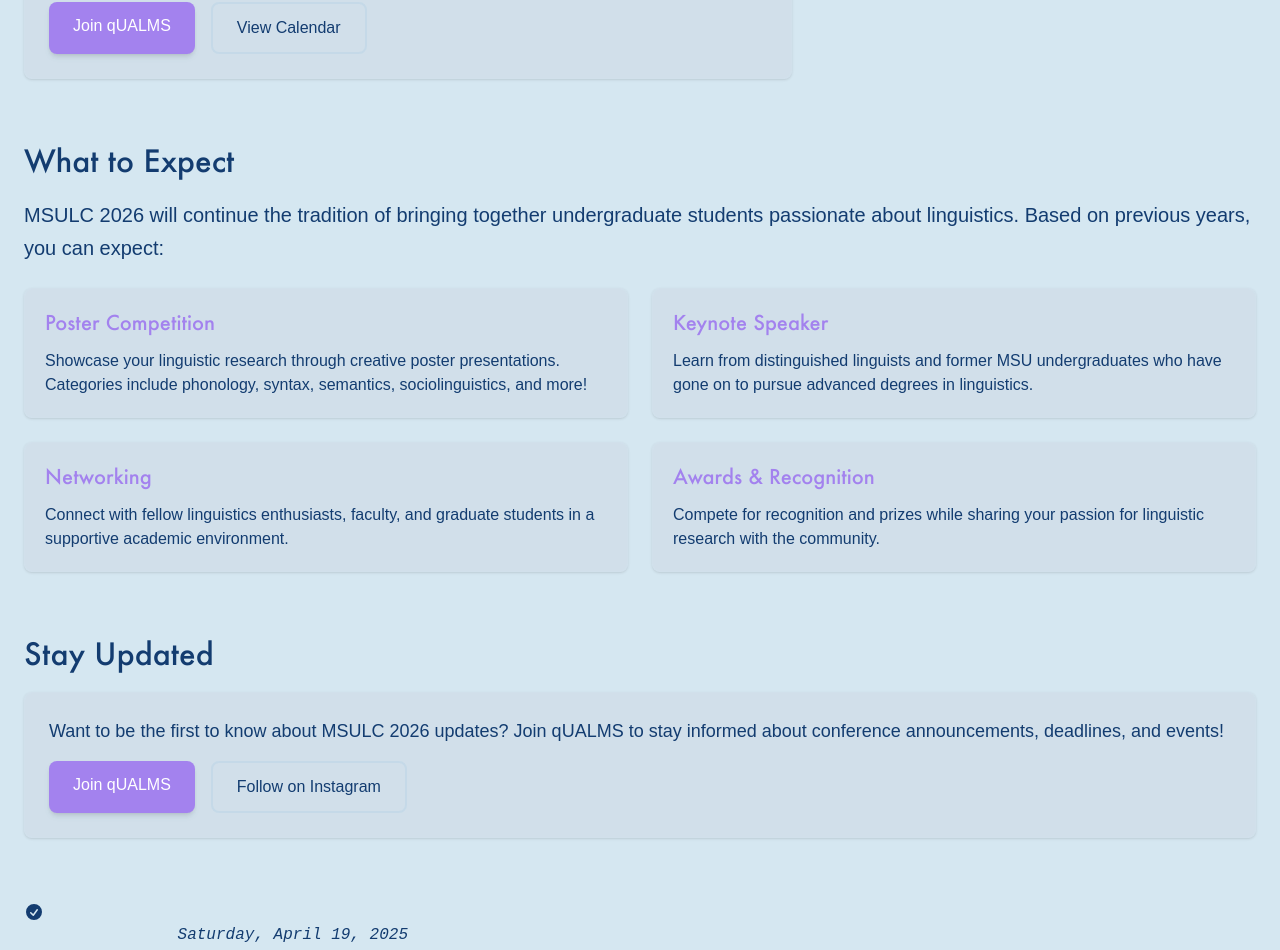
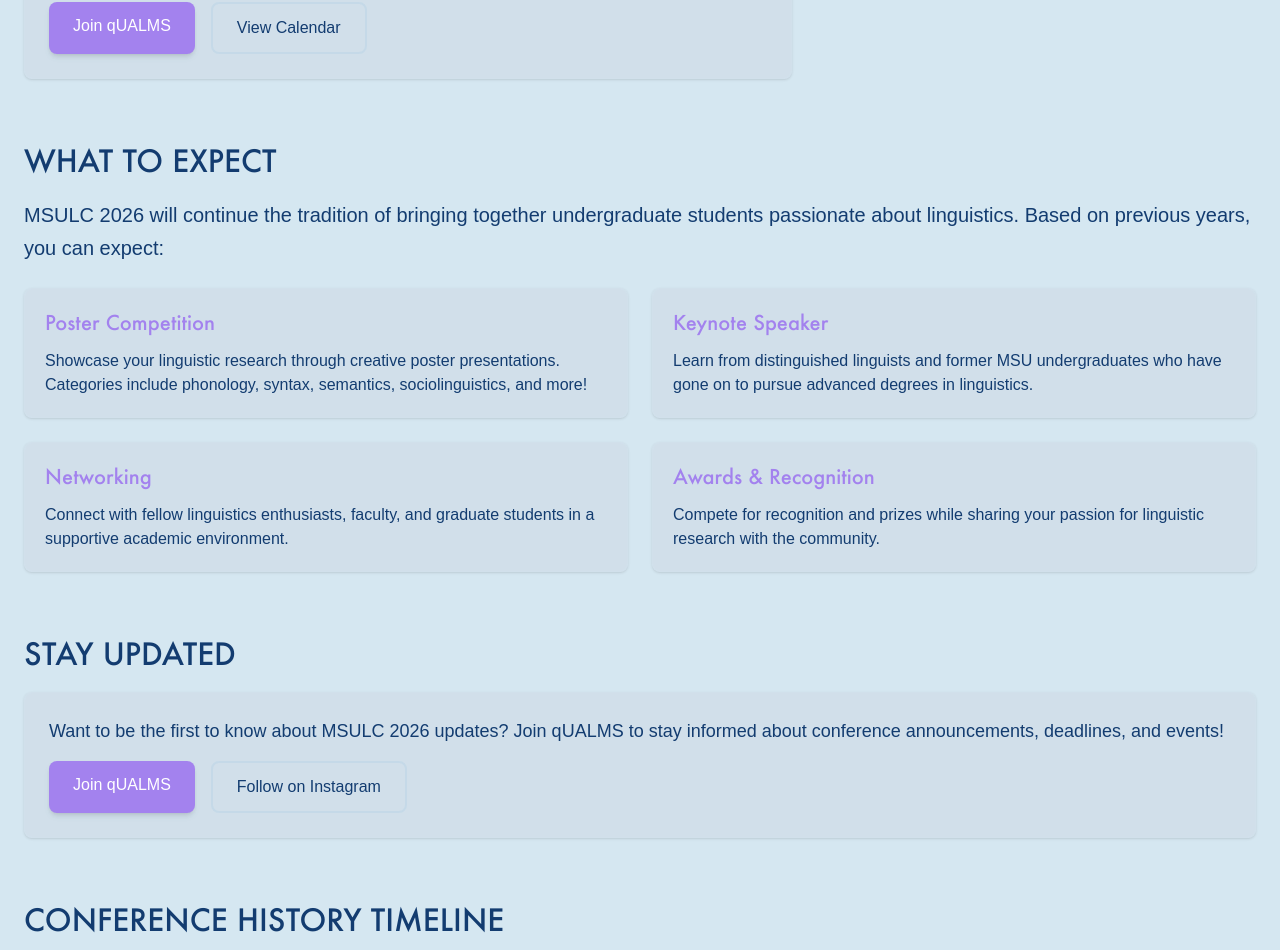
Before and after one commit to DevT02/qUALMS-website, a Next.js app: page /msulc-2026 in a window 1280 px wide. Shown: the part 796-1746 px from the top of the page. Built offline with nearby package versions, Linux system fonts and the light colour scheme; a web font is replaced by a local one.

Commit message:
updated to match previous msulc

```diff
--- a/src/app/msulc-2026/page.tsx
+++ b/src/app/msulc-2026/page.tsx
@@ -63,7 +63,7 @@
 
         {/* What to Expect Section */}
         <section className="mb-12 sm:mb-16">
-          <h2 className="text-3xl font-semibold text-ice-800/70 mb-5">What to Expect</h2>
+          <h2 className="text-3xl font-semibold text-ice-800/70 mb-5">WHAT TO EXPECT</h2>
           <p className="text-xl text-white-500 leading-relaxed mb-6">
             MSULC 2026 will continue the tradition of bringing together undergraduate students passionate about linguistics. Based on previous years, you can expect:
           </p>
@@ -97,7 +97,7 @@
 
         {/* Stay Updated Section */}
         <section className="mb-12 sm:mb-16">
-          <h2 className="text-3xl font-semibold text-ice-800/70 mb-5">Stay Updated</h2>
+          <h2 className="text-3xl font-semibold text-ice-800/70 mb-5">STAY UPDATED</h2>
           <div className="p-5 sm:p-6 bg-slate-300/40 rounded-lg shadow border border-ice-100/10">
             <p className="text-lg text-white-500 mb-4">
               Want to be the first to know about MSULC 2026 updates? Join qUALMS to stay informed about conference announcements, deadlines, and events!
@@ -124,12 +124,13 @@
 
         {/* Conference History Timeline */}
         <section className="my-12 sm:my-16">
+          <h2 className="text-3xl font-semibold text-ice-800/70 mb-5">CONFERENCE HISTORY TIMELINE</h2>
           <Timeline />
         </section>
 
         {/* Questions Section */}
         <section className="mb-16 sm:mb-20">
-          <h3 className="text-3xl font-semibold text-ice-800/70 mb-5">Questions?</h3>
+          <h3 className="text-3xl font-semibold text-ice-800/70 mb-5">QUESTIONS?</h3>
           <p className="text-xl text-white-500">
             For questions about MSULC 2026, please contact the club Secretary at <a className="text-lavender underline hover:text-lavender/80 transition-colors" href="mailto:syrockia@msu.edu">syrockia@msu.edu</a>.
           </p>
```
